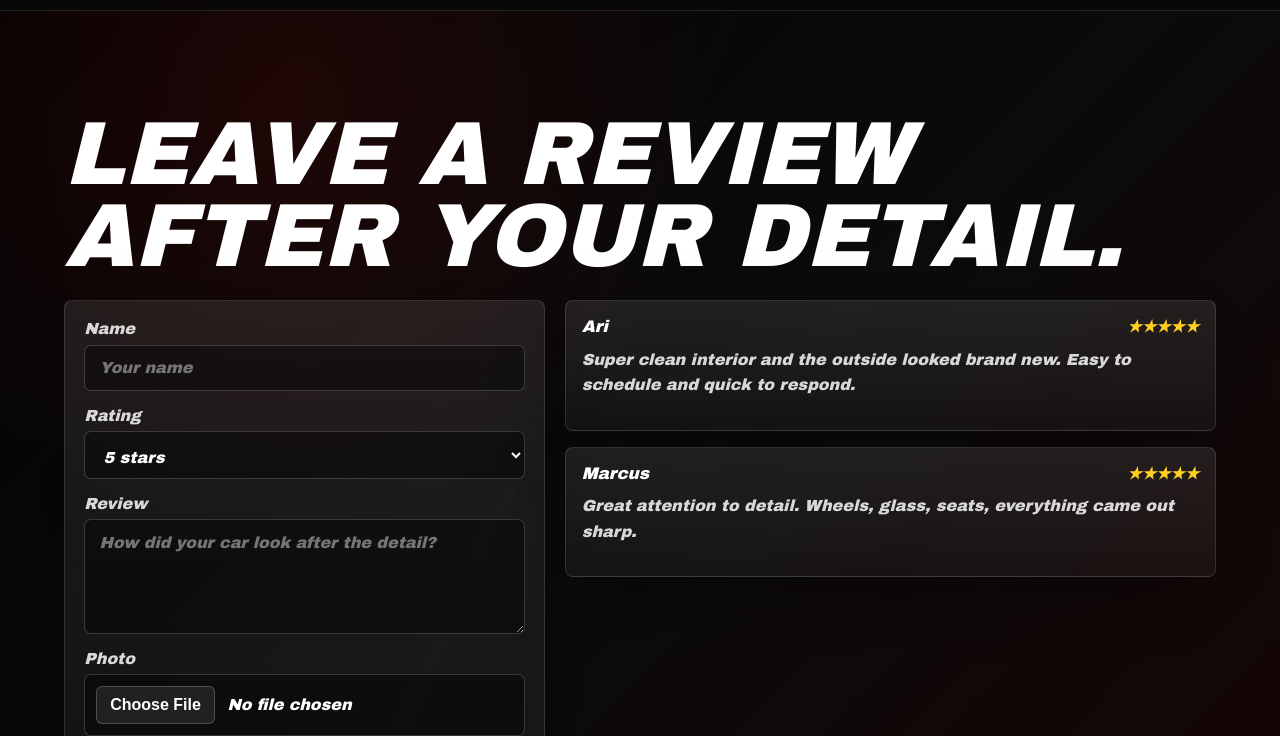
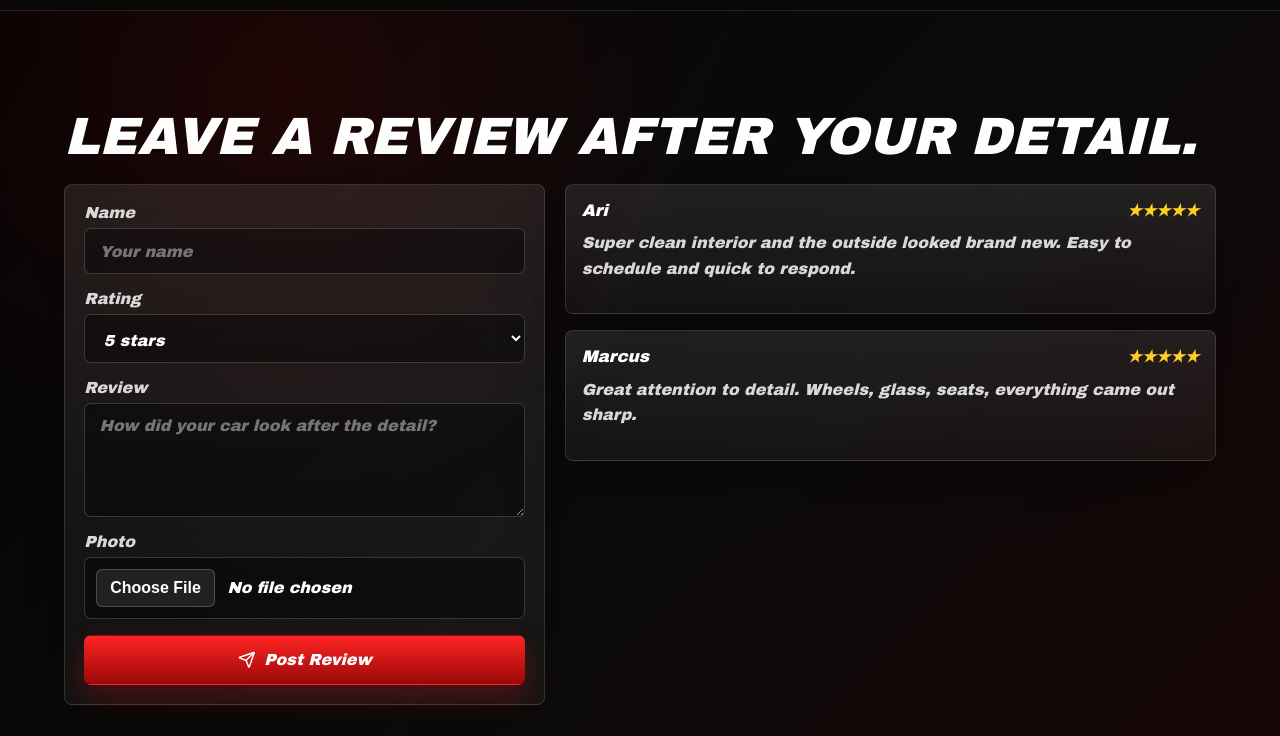
Before and after one commit to lucyweiner/universal-detail, a website: page reviews.html in a window 1280 px wide. Shown: the part 64-800 px from the top of the page. Drawn offline with nearby package versions, Linux system fonts and the light colour scheme.

Commit message:
Keep reviews heading on one line

```diff
--- a/reviews.html
+++ b/reviews.html
@@ -6,7 +6,7 @@
     <meta name="description" content="Leave a Universal Detail customer review.">
     <title>Reviews | Universal Detail</title>
     <link rel="preload" href="assets/universal-detail-logo-transparent.png" as="image">
-    <link rel="stylesheet" href="styles.css?v=11">
+    <link rel="stylesheet" href="styles.css?v=12">
   </head>
   <body>
     <header class="site-header">
@@ -89,6 +89,6 @@
       </div>
     </footer>
     <script src="https://unpkg.com/lucide@latest/dist/umd/lucide.min.js"></script>
-    <script src="script.js?v=11"></script>
+    <script src="script.js?v=12"></script>
   </body>
 </html>
--- a/styles.css
+++ b/styles.css
@@ -1081,6 +1081,18 @@ legend {
   align-items: start;
 }
 
+.reviews-section .section-heading {
+  width: 100%;
+  max-width: none;
+}
+
+.reviews-section h1 {
+  width: 100%;
+  max-width: none;
+  font-size: clamp(2.45rem, 4.1vw, 5rem);
+  white-space: nowrap;
+}
+
 .map-section {
   background:
     radial-gradient(circle at 20% 0%, rgba(226, 18, 18, 0.15), transparent 28rem),
```
Also changed, not shown: about.html (+2 -2 lines), book.html (+2 -2 lines), contact.html (+2 -2 lines), gallery.html (+2 -2 lines), index.html (+2 -2 lines), quote.html (+2 -2 lines), services.html (+2 -2 lines).
